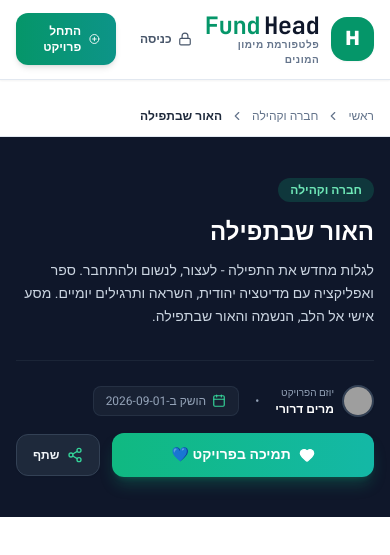
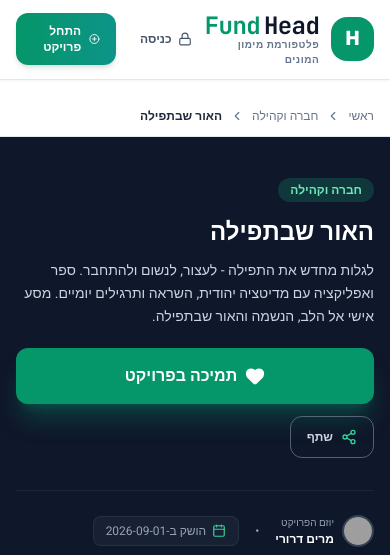
Before and after one commit to yacovdroridev/crowdfund-platform, a Flask app: page /project/or-latefila in a window 390 px wide. Shown: the part 50-605 px from the top of the page. Run offline with Flask 3, Linux system fonts and the light colour scheme; data comes from the database, SQL or seed files in the repository; data that the repository does not hold is empty; some libraries are stand-ins or nearby versions; grey boxes are pictures that could not be loaded.

Commit message:
Make project support the primary unmissable CTA.
Solid emerald-600 pledge buttons in the header, sticky sidebar, and mobile bar; share stays secondary. Safe-area padding on the mobile sticky bar.

```diff
--- a/templates/base.html
+++ b/templates/base.html
@@ -2,7 +2,7 @@
 <html lang="he" dir="rtl" class="scroll-smooth">
 <head>
   <meta charset="UTF-8">
-  <meta name="viewport" content="width=device-width, initial-scale=1.0">
+  <meta name="viewport" content="width=device-width, initial-scale=1.0, viewport-fit=cover">
   <title>{% block title %}HeadFund | פלטפורמת גיוס המונים למיזמים ויצירה{% endblock %}</title>
 
   {% block extra_head %}
--- a/templates/project.html
+++ b/templates/project.html
@@ -34,9 +34,9 @@
   <meta name="twitter:image" content="{{ og_image_url }}">
 {% endblock %}
 
-{% macro share_menu_button(tone='dark', wa=share_wa, fb=share_fb, tg=share_tg) %}
-  <div class="relative" data-share-menu>
-    <button type="button" onclick="toggleShareMenu(event)" class="{% if tone == 'dark' %}inline-flex items-center justify-center gap-2 px-4 py-3 rounded-xl bg-slate-800 hover:bg-slate-700 text-slate-100 text-xs font-bold border border-slate-700 transition-colors shadow-sm{% else %}inline-flex items-center justify-center gap-2 px-3 py-2 rounded-xl bg-white hover:bg-slate-50 text-slate-700 text-xs font-bold border border-slate-200 transition-colors shadow-sm{% endif %}" aria-expanded="false" aria-haspopup="true">
+{% macro share_menu_button(tone='ghost', wa=share_wa, fb=share_fb, tg=share_tg) %}
+  <div class="relative shrink-0" data-share-menu>
+    <button type="button" onclick="toggleShareMenu(event)" class="{% if tone == 'ghost' %}inline-flex items-center justify-center gap-2 px-4 py-3 rounded-xl bg-transparent hover:bg-white/10 text-slate-300 hover:text-white text-xs font-bold border border-slate-500/80 transition-colors{% elif tone == 'dark' %}inline-flex items-center justify-center gap-2 px-4 py-3 rounded-xl bg-slate-800 hover:bg-slate-700 text-slate-100 text-xs font-bold border border-slate-700 transition-colors shadow-sm{% else %}inline-flex items-center justify-center gap-2 px-3 py-2 rounded-xl bg-white hover:bg-slate-50 text-slate-700 text-xs font-bold border border-slate-200 transition-colors shadow-sm{% endif %}" aria-expanded="false" aria-haspopup="true">
       <i data-lucide="share-2" class="w-4 h-4 text-emerald-400"></i>
       <span>שתף</span>
     </button>
@@ -102,13 +102,25 @@
       {{ project.category_label }}
     </div>
 
+    <div class="flex flex-col lg:flex-row lg:items-start lg:justify-between gap-5">
+      <div class="min-w-0 flex-1">
         <h1 class="text-2xl sm:text-4xl font-black mb-3 leading-tight max-w-4xl">
           {{ project.title }}
         </h1>
-
         <p class="text-slate-300 text-sm sm:text-lg max-w-3xl leading-relaxed">
           {{ project.subtitle }}
         </p>
+      </div>
+
+      <!-- Primary CTA next to title; share is secondary -->
+      <div class="flex flex-col sm:flex-row sm:items-center gap-3 w-full lg:w-auto shrink-0">
+        <button type="button" onclick="openPledgeModal(null, 50, 'תמיכה חופשית בפרויקט')" class="w-full sm:w-auto inline-flex items-center justify-center gap-2 py-4 px-8 rounded-xl bg-emerald-600 hover:bg-emerald-500 text-white font-black text-base sm:text-lg shadow-xl shadow-emerald-600/30 hover:shadow-emerald-600/40 transition-all">
+          <i data-lucide="heart" class="w-5 h-5 fill-white"></i>
+          <span>תמיכה בפרויקט</span>
+        </button>
+        {{ share_menu_button('ghost', share_wa, share_fb, share_tg) }}
+      </div>
+    </div>
 
     <div class="flex flex-wrap items-center justify-between gap-4 mt-8 pt-6 border-t border-slate-800/80">
       <div class="flex items-center gap-4 text-xs text-slate-400">
@@ -126,16 +138,8 @@
         </div>
       </div>
 
-      <!-- Top Action CTAs -->
-      <div class="flex items-center gap-3 w-full sm:w-auto">
-        <button type="button" onclick="openPledgeModal(null, 50, 'תמיכה חופשית בפרויקט')" class="flex-1 sm:flex-none inline-flex items-center justify-center gap-2 px-6 py-3 rounded-xl bg-gradient-to-r from-emerald-500 to-teal-500 hover:from-emerald-400 hover:to-teal-400 text-white text-sm font-extrabold shadow-lg shadow-emerald-500/25 hover:shadow-emerald-500/40 hover:scale-[1.02] active:scale-95 transition-all">
-          <i data-lucide="heart" class="w-4 h-4 fill-white"></i>
-          <span>תמיכה בפרויקט 💙</span>
-        </button>
-
-        {{ share_menu_button('dark', share_wa, share_fb, share_tg) }}
-
       {% if current_user and is_authorized %}
+        <div class="flex items-center gap-3">
           <a href="{{ url_for('manage_backers', slug=project.slug) }}" class="inline-flex items-center gap-1.5 px-4 py-3 rounded-xl bg-emerald-700 hover:bg-emerald-600 text-white text-xs font-bold transition-colors shadow-sm" title="ניהול תורמים, תשורות והדפסת מדבקות">
             <i data-lucide="users" class="w-3.5 h-3.5 text-white"></i>
             <span>👥 ניהול תורמים</span>
@@ -145,8 +149,8 @@
             <i data-lucide="edit-3" class="w-3.5 h-3.5 text-amber-400"></i>
             <span>עריכה</span>
           </a>
+        </div>
       {% endif %}
-      </div>
     </div>
 
   </div>
@@ -330,13 +334,13 @@
           </div>
         </div>
 
-        <!-- Main Support CTA -->
-        <button type="button" onclick="openPledgeModal(null, 50, 'תמיכה חופשית בפרויקט')" class="w-full py-4 rounded-xl bg-gradient-to-r from-emerald-600 to-teal-600 hover:from-emerald-500 hover:to-teal-500 text-white font-extrabold text-base shadow-lg hover:shadow-xl transition-all flex items-center justify-center gap-2 mb-3">
-          <i data-lucide="heart" class="w-5 h-5 fill-white"></i>
-          <span>תמוך בפרויקט עכשיו</span>
+        <!-- Main Support CTA — biggest element in the card -->
+        <button type="button" onclick="openPledgeModal(null, 50, 'תמיכה חופשית בפרויקט')" class="w-full py-5 px-6 rounded-xl bg-emerald-600 hover:bg-emerald-500 text-white font-black text-lg sm:text-xl shadow-xl shadow-emerald-600/30 hover:shadow-emerald-600/40 transition-all flex items-center justify-center gap-2">
+          <i data-lucide="heart" class="w-6 h-6 fill-white"></i>
+          <span>תמיכה בפרויקט</span>
         </button>
-
-        <p class="text-[11px] text-center text-slate-400">
+        <p class="text-sm text-center text-slate-600 font-medium mt-2">בחרו תמורה או סכום חופשי</p>
+        <p class="text-[11px] text-center text-slate-400 mt-1 mb-3">
           סליקה ישירה ומאובטחת • תמיכה ישירה ביוזם
         </p>
         <div class="mt-4 flex justify-center">
@@ -606,17 +610,17 @@
 </div>
 
 <!-- Mobile Bottom Sticky Support Bar -->
-<div class="lg:hidden fixed bottom-0 left-0 right-0 z-40 bg-white/95 backdrop-blur-md border-t border-slate-200 p-3 px-4 shadow-2xl flex items-center justify-between gap-3">
-  <div>
+<div class="lg:hidden fixed bottom-0 left-0 right-0 z-40 bg-white/95 backdrop-blur-md border-t border-slate-200 pt-3 px-4 pb-[max(0.75rem,env(safe-area-inset-bottom))] shadow-2xl flex items-center gap-2.5">
+  <div class="shrink-0">
     <div class="text-sm font-black text-slate-900 font-mono">₪{{ "{:,.0f}".format(project.current_amount) }}</div>
     <div class="text-[10px] text-emerald-600 font-bold font-mono">{{ project.percent }}% • {{ project.days_left }} ימים נותרו</div>
   </div>
-  <a href="{{ share_wa }}" target="_blank" rel="noopener noreferrer" class="shrink-0 inline-flex items-center justify-center w-11 h-11 rounded-xl border border-slate-200 bg-white text-slate-600" aria-label="שיתוף ב-WhatsApp" title="שתף">
-    <i data-lucide="share-2" class="w-4 h-4 text-emerald-600"></i>
+  <a href="{{ share_wa }}" target="_blank" rel="noopener noreferrer" class="shrink-0 inline-flex items-center justify-center w-9 h-9 rounded-lg border border-slate-200 bg-white text-slate-600" aria-label="שיתוף ב-WhatsApp" title="שתף">
+    <i data-lucide="share-2" class="w-3.5 h-3.5 text-emerald-600"></i>
   </a>
-  <button type="button" onclick="openPledgeModal(null, 50, 'תמיכה חופשית בפרויקט')" class="flex-1 max-w-[220px] py-3 rounded-xl bg-gradient-to-r from-emerald-600 to-teal-600 text-white font-extrabold text-xs flex items-center justify-center gap-1.5 shadow-lg shadow-emerald-500/25 active:scale-95 transition-transform">
-    <i data-lucide="heart" class="w-4 h-4 fill-white"></i>
-    <span>תמיכה בפרויקט 💙</span>
+  <button type="button" onclick="openPledgeModal(null, 50, 'תמיכה חופשית בפרויקט')" class="flex-1 min-h-[52px] py-3.5 rounded-xl bg-emerald-600 hover:bg-emerald-500 text-white font-black text-sm sm:text-base flex items-center justify-center gap-2 shadow-lg shadow-emerald-600/25 active:scale-95 transition-transform">
+    <i data-lucide="heart" class="w-5 h-5 fill-white"></i>
+    <span>תמיכה בפרויקט</span>
   </button>
 </div>
 <div id="share-toast" class="hidden fixed bottom-24 inset-x-0 z-50 flex justify-center pointer-events-none" role="status" aria-live="polite">
```
Also changed, not shown: tests/test_platform.py (+3 -0 lines). Lines whose indentation alone changed are shown as unchanged.
